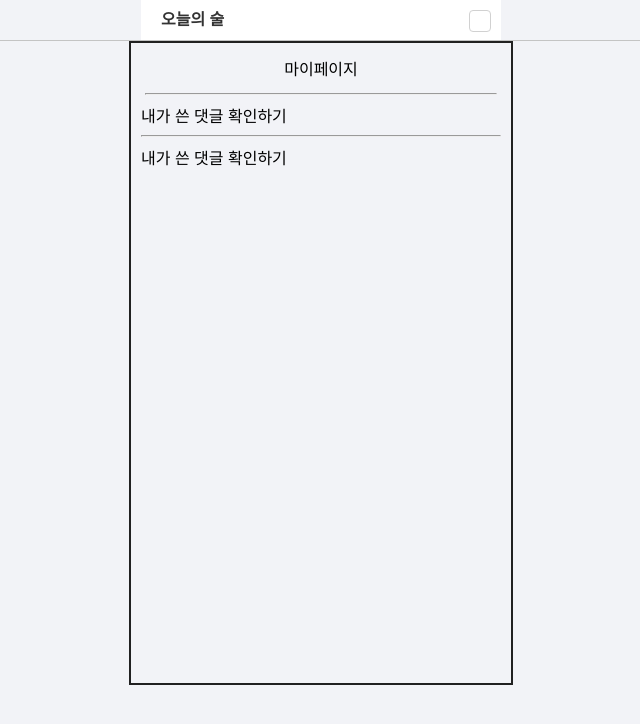
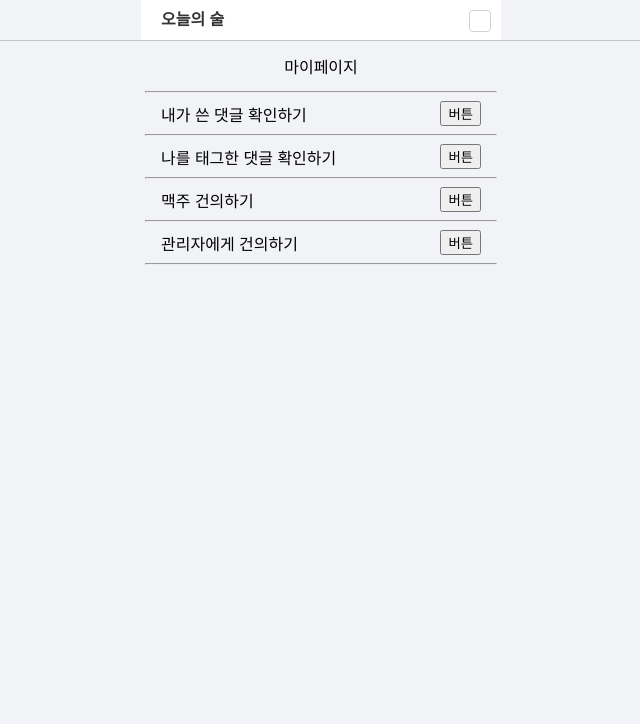
Before and after one commit to ohsool/frontend, a React (Create React App) app: page /mypage/list in a window 1280 px wide. Shown: the top 724 px of the page, without its empty margins (319-959 px from the left). Built offline with nearby package versions, Linux system fonts and the light colour scheme.

Commit message:
마이페이지 추가

```diff
--- a/src/App.js
+++ b/src/App.js
@@ -20,7 +20,7 @@ function App() {
         <Route path="/test" component={Test}/>
         <Route path="/signup" exact component={SignUp}/>
         <Route path="/beerreview" exact component={BeerReview}/>
-        <Route path="/board/category" component={Board}/>
+        <Route path="/board" component={Board}/>
         <Route path="/mypage" component={MyPage}/>
       </ConnectedRouter>
     </React.Fragment>
--- a/src/Pages/MyPage.js
+++ b/src/Pages/MyPage.js
@@ -1,46 +1,22 @@
-import React,{useState} from 'react';
+import React from 'react';
 import styled from 'styled-components';
-const Mypage = (props) => {
-    const [toggle, setToggle] = useState(false);
+import {Route,Switch} from "react-router-dom";
+
+import MypageList from "../componentsMypage/MypageList";
+import MyComment from "../componentsMypage/MyComment";
+import TaggingComment from "../componentsMypage/TaggingComment";
+
+const Mypage = () => {
 
     return (
         <>
         <Container>
-            <TitleContainer>
-                마이페이지
-            </TitleContainer>
-            <HR/>
-
-            <Search onClick={() => {
-                    toggle ? setToggle(false) : setToggle(true);
-                }}>
-                    내가 쓴 댓글 확인하기
-                    {/*<img src={search} alt="search" />*/}
-            </Search>
-
-
-            <SearchContainer className={toggle ? "on" : "off"}>
-                <Grid>
-                    <p>
-                        댓글 목록
-                        .
-                        .
-                        .
-                    </p>
-                </Grid>
-            </SearchContainer>
-            <hr/>
-
-            <Search onClick={() => {
-                    toggle ? setToggle(false) : setToggle(true);
-                }}>
-                    내가 쓴 댓글 확인하기
-                    {/*<img src={search} alt="search" />*/}
-            </Search>
-
-
+            <Switch>
+                <Route path="/mypage/list" exact component={MypageList}/>
+                <Route path="/mypage/mycomment" component={MyComment}/>
+                <Route path="/mypage/tagging" component={TaggingComment}/>
+            </Switch>
         </Container>
-
 
         </>
     )
@@ -53,68 +29,8 @@ export default Mypage;
 const Container = styled.div`
     display:block;
     width: 360px;
-    height: 640px;
+    min-height: 640px;
     margin: 0 auto;
-    padding: 0 10px;
-    border: 2px solid #212121;
+    // padding: 0 10px;
+    // border: 2px solid #212121;
 `;
-
-const TitleContainer = styled.div`
-    width: 360px;
-    display: flex;
-    justify-content: center;
-    margin: 13px 0;
-`;
-
-const Search = styled.div`
-    width: 360px;
-    button{
-        background: none;
-        cursor: pointer;
-    }
-    img {
-        width: 50px;
-        height: 50px;
-    }
-`;
-
-
-
-const Grid = styled.div`
-    padding: 2px 0;
-    width: 100%;
-    p {
-        background: #efefef;
-        border: none;
-        padding: 7px 30px;
-        width: 250px;
-        border-radius: 20px;
-        font-size: 12px;
-
-    }
-
-`
-const HR = styled.hr`
-    border: 2px soild;
-    width: 350px;
-    background-color: #212121;
-`
-
-const SearchButton = styled.button`
-    background: none;
-    cursor: pointer;
-    img {
-        width: 50px;
-        height: 50px;
-    }
-`;
-
-const SearchContainer = styled.div`
-    background: #fff;
-    width: 360px;
-    position: absolute;
-    z-index: 10;
-    &.off {
-        display: none;
-    }
-`;
--- /dev/null
+++ b/src/componentsBoard/Comment.js
@@ -0,0 +1,74 @@
+import React from "react";
+import styled from "styled-components";
+
+const Comment = () =>{
+    const is_user = true;
+
+    return(
+        <>
+        <Container>
+            <Grid is_flex>
+                <Grid>
+                <Text size="20px" weight="bold"> <span>닉네임입니다.</span></Text>
+                <Text size="8px" weight="nomal"> <span>5분 전</span></Text>
+                </Grid>
+
+                <button/>
+                <button/>
+
+            </Grid>
+
+            <CommentText>
+                <span>
+                    ㄴㅇㄹㄴㅇㄹㄴㅇㄹㄴㅇㄹㄴㅇㄹㄴㅇㄹㄴㅇㄹㄴㅇㄹㄴㅇ
+                    ㄹㄴㅇㄹㄴㅇㄹㄴㅇㄹㄴㅇㄹㄴㅇㄹㄴㅇㄹㄴㅇㄹㄴㅇㄹㄴ
+                    ㅇㄹㄴㅇㄹㄴㅇㄹㄴㅇㄹㄴㅇㄹㄴㅇㄹㄴ
+                </span>
+            </CommentText>
+
+
+        </Container>
+        </>
+    )
+
+}
+
+export default Comment;
+const Container = styled.div`
+    width: 290px;
+    max-height: 100px;
+    margin: 5px;
+    padding: 10px;
+    border: none;
+    border-radius: 10px;
+    background-color: #FFF;
+    box-shadow: 0 0 30px 5px rgba(0, 0, 0, 0.1);
+`
+
+const Grid = styled.div`
+    display: flex;
+    align-items: center;
+    ${props =>(props.is_flex ?
+        `
+        justify-content: space-between;
+        padding: 0 100px 0 0;
+        `
+    : "")}
+    width: 280px;
+
+`
+
+const Text = styled.div`
+    ${props => (`font-size: ${props.size}`)};
+    ${props => (`font-weight: ${props.weight}`)};
+    margin: 5px;
+
+`
+const CommentText = styled.div`
+    width: 290px;
+    margin: 5px;
+    max-height: 51px;
+    line-height: 17px;
+    font-size: 12px;
+
+`
--- a/src/componentsBoard/DrinkDetail.js
+++ b/src/componentsBoard/DrinkDetail.js
@@ -1,8 +1,9 @@
-import React ,{useState} from 'react'
-import styled from 'styled-components';
-import DetailTop from './DetailTop';
+import React ,{useState} from "react"
+import styled from "styled-components";
+import DetailTop from "./DetailTop";
 import Slider from "react-slick";
 import BeerDogam from "./BeerDogam";
+import Comment from "./Comment"
 
 const DrinkDetail = () => {
 
@@ -18,6 +19,8 @@ const DrinkDetail = () => {
         arrows:false,
     };
 
+    //댓글은 무한스크롤형태로 4개씩 보여줄 예정
+
     return (
         <>
         <DetailTop/>
@@ -25,7 +28,10 @@ const DrinkDetail = () => {
         <div>
             <Container>
 
-                <ReviewList/>
+                <Comment/>
+                <Comment/>
+                <Comment/>
+                <Comment/>
 
                 <ReviewWrite>
                     <input type="text" placeholder="리뷰 작성하기"
--- /dev/null
+++ b/src/componentsMypage/MyComment.js
@@ -0,0 +1,51 @@
+import React from "react";
+import styled from "styled-components";
+import Comment from "../componentsBoard/Comment";
+
+
+const MyComment = () =>{
+    console.log("댓글 목록 페이지")
+
+    return(
+        <>
+            <TitleContainer>
+                내가 쓴 댓글
+                <span>내가 쓴 댓글</span>
+            </TitleContainer>
+            <HR/>
+
+
+            <Comment/>
+            <Comment/>
+            <Comment/>
+            <Comment/>
+
+
+        </>
+
+    )
+
+
+
+}
+
+export default MyComment;
+
+
+const TitleContainer = styled.div`
+    width: 360px;
+    display: flex;
+    justify-content: center;
+    margin: 13px 0;
+    span{
+        font-size: 20px;
+        font-weight: bold
+    }
+
+`;
+
+const HR = styled.hr`
+    ${props => (props.border ? `border: ${props.border} soild #212121;` : "border: 2px soild #212121;")};
+    width: 350px;
+    background-color: ;
+`
--- /dev/null
+++ b/src/componentsMypage/MypageList.js
@@ -0,0 +1,78 @@
+import React from "react";
+import styled from "styled-components";
+
+import { history } from "../redux/configureStore";
+
+const MypageList = ()=>{
+
+    return(
+        <>
+            <TitleContainer>
+                마이페이지
+            </TitleContainer>
+            <HR border="2px"/>
+
+            <Grid>
+                내가 쓴 댓글 확인하기
+                <button onClick={()=> history.push('/mypage/mycomment')}>버튼</button>
+            </Grid>
+            <HR/>
+
+            <Grid>
+                나를 태그한 댓글 확인하기
+                <button onClick={()=> history.push('/mypage/tagging')}>버튼</button>
+            </Grid>
+            <HR/>
+
+            <Grid>
+                맥주 건의하기
+                <button>버튼</button>
+            </Grid>
+            <HR/>
+
+            <Grid>
+                관리자에게 건의하기
+                <button>버튼</button>
+            </Grid>
+            <HR/>
+
+        </>
+
+    )
+}
+
+
+export default MypageList;
+
+
+
+
+
+const Container = styled.div`
+    display:block;
+    width: 360px;
+    height: 640px;
+    margin: 13px auto;
+    padding: 0 10px;
+    border: 2px solid #212121;
+`;
+
+const TitleContainer = styled.div`
+    width: 360px;
+    display: flex;
+    justify-content: center;
+    margin: 13px 0;
+`;
+
+const Grid = styled.div`
+    width: 320px;
+    margin: 0 auto;
+    display: flex;
+    align-items: center;
+    justify-content: space-between;
+`
+const HR = styled.hr`
+    ${props => (props.border ? `border: ${props.border} soild #212121;` : "border: 2px soild #212121;")};
+    width: 350px;
+    background-color: ;
+`
--- /dev/null
+++ b/src/componentsMypage/TaggingComment.js
@@ -0,0 +1,14 @@
+import React from "react";
+import styled from "styled-components";
+
+const TaggingComment = () =>{
+
+    return(
+        <>
+        </>
+    )
+
+
+}
+
+export default TaggingComment;
```
